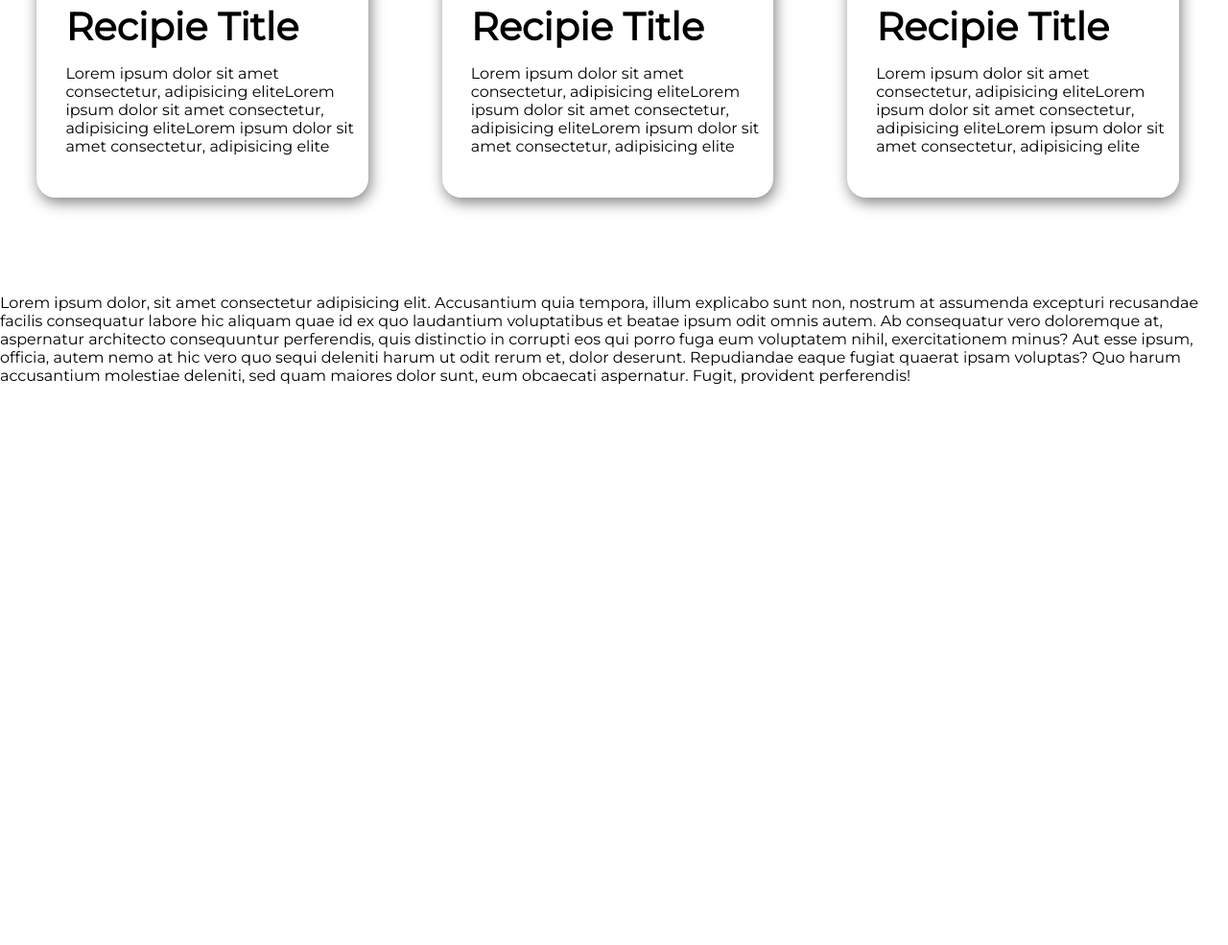
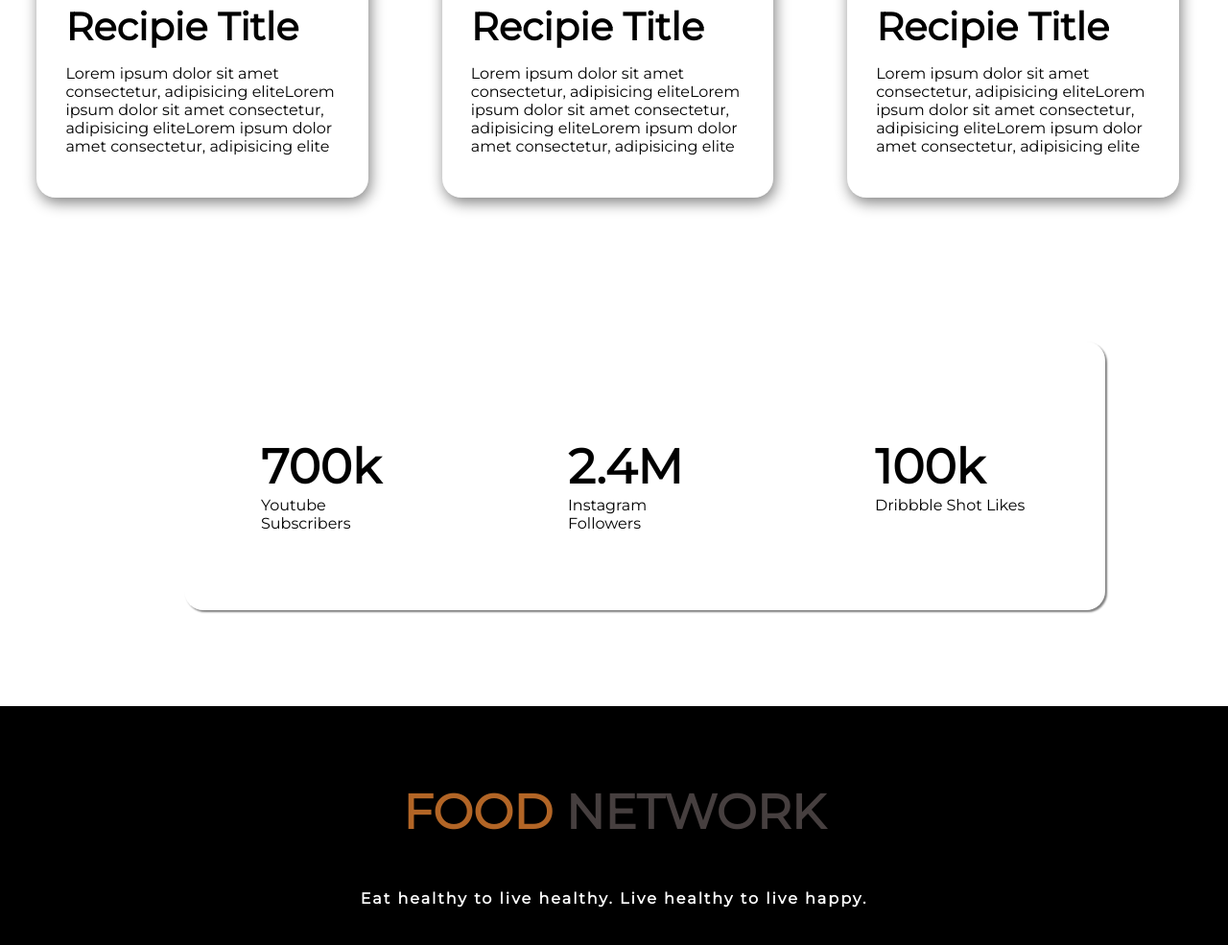
Before and after one commit to nagibfiroz19/food-network, a plain HTML site: page index.html in a window 1280 px wide. Shown: the part 1691-2676 px from the top of the page at 96% size. Before the commit the page ends 2092 px from the top, so only its background shows below. Drawn offline with Linux system fonts and the light colour scheme.

Commit message:
footer added

```diff
--- a/index.html
+++ b/index.html
@@ -52,7 +52,7 @@
                </div>
                <div class="menu">
                 <h2>Recipie Title</h2>
-                <p>Lorem ipsum dolor sit amet consectetur, adipisicing eliteLorem ipsum dolor sit amet consectetur, adipisicing eliteLorem ipsum dolor sit amet consectetur, adipisicing elite<p>
+                <p>Lorem ipsum dolor sit amet consectetur, adipisicing eliteLorem ipsum dolor sit amet consectetur, adipisicing eliteLorem ipsum dolor  amet consectetur, adipisicing elite<p>
                </div>
             </div>
             <div class="card">
@@ -61,7 +61,7 @@
                 </div>
                 <div class="menu">
                  <h2>Recipie Title</h2>
-                 <p>Lorem ipsum dolor sit amet consectetur, adipisicing eliteLorem ipsum dolor sit amet consectetur, adipisicing eliteLorem ipsum dolor sit amet consectetur, adipisicing elite<p>
+                 <p>Lorem ipsum dolor sit amet consectetur, adipisicing eliteLorem ipsum dolor sit amet consectetur, adipisicing eliteLorem ipsum dolor  amet consectetur, adipisicing elite<p>
                 </div>
              </div>
              <div class="card">
@@ -70,16 +70,33 @@
                 </div>
                 <div class="menu">
                  <h2>Recipie Title</h2>
-                 <p>Lorem ipsum dolor sit amet consectetur, adipisicing eliteLorem ipsum dolor sit amet consectetur, adipisicing eliteLorem ipsum dolor sit amet consectetur, adipisicing elite<p>
+                 <p>Lorem ipsum dolor sit amet consectetur, adipisicing eliteLorem ipsum dolor sit amet consectetur, adipisicing eliteLorem ipsum dolor  amet consectetur, adipisicing elite<p>
                 </div>
              </div>
 
         </div>
 
+    </section>
 
+    <section >
+        <div class=box-model>
+            <div class="number-design">
+                <h1> 700k</h1>
+                <p>Youtube Subscribers</p>
+            </div>
+            <div class="number-design">
+                <h1>2.4M</h1>
+                <p>Instagram Followers</p>
+            </div>
+            <div class="number-design">
+                <h1> 100k</h1>
+                <p>Dribbble Shot Likes</p>
+            </div>
+        </div>
     </section>
     <footer>
-        <p>Lorem ipsum dolor, sit amet consectetur adipisicing elit. Accusantium quia tempora, illum explicabo sunt non, nostrum at assumenda excepturi recusandae facilis consequatur labore hic aliquam quae id ex quo laudantium voluptatibus et beatae ipsum odit omnis autem. Ab consequatur vero doloremque at, aspernatur architecto consequuntur perferendis, quis distinctio in corrupti eos qui porro fuga eum voluptatem nihil, exercitationem minus? Aut esse ipsum, officia, autem nemo at hic vero quo sequi deleniti harum ut odit rerum et, dolor deserunt. Repudiandae eaque fugiat quaerat ipsam voluptas? Quo harum accusantium molestiae deleniti, sed quam maiores dolor sunt, eum obcaecati aspernatur. Fugit, provident perferendis!</p>
+        <h1><span class="food">FOOD<span> <span class="Network">NETWORK</span> </h1>
+        <h4>Eat healthy to live healthy. Live healthy to live happy.</h4>
     </footer>
 
 </body>
--- a/style.css
+++ b/style.css
@@ -84,3 +84,42 @@ h2{
     margin-top: 15px;
     text-align: left;
     padding-left: 30px;
+}
+.more-flexi{
+    width: 70%;
+    padding-left: 5%;
+    padding-right: 5%;
+
+}
+.box-model{
+    box-shadow: 2px 2px 2px gray;
+    width: 75%;
+    height: 280px;
+    margin-top: 150px;
+    margin-bottom: 100px;
+    margin-left: 15%;
+    margin-right: 15%;
+    border-radius: 20px;
+    display: flex;
+}
+.number-design{
+    width: 20%;
+    margin: 100px 80px;
+}
+.food{
+    color: rgba(240, 136, 51, 0.74);
+}
+.Network{
+    color: rgb(70, 63, 63);
+}
+footer{
+    background-color: black;
+    height: 300px;
+    text-align: center;
+    padding-top: 80px;
+}
+footer h4{
+    color: white;
+    padding-top: 50px;
+    letter-spacing: 2px;
+}
```
